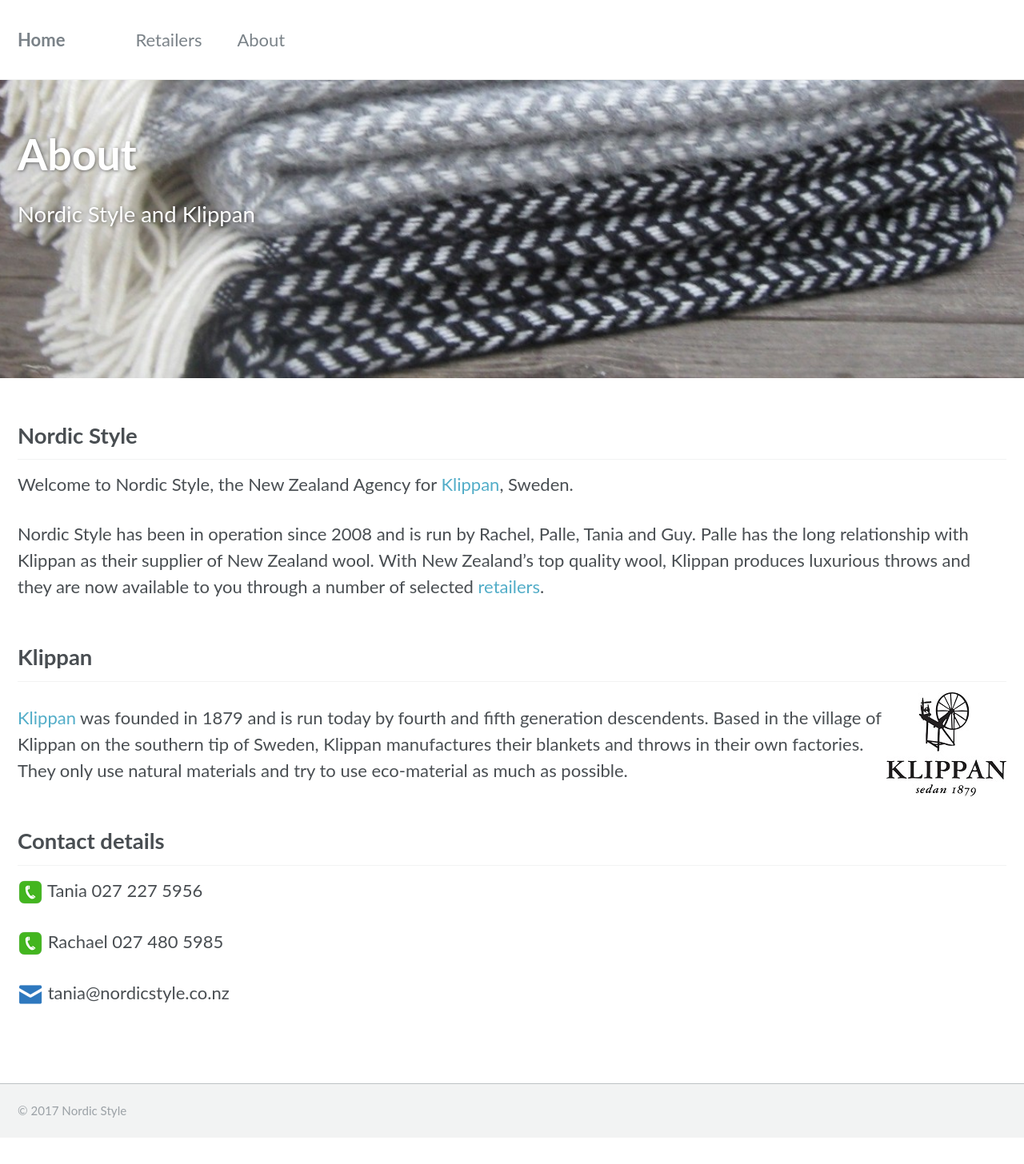
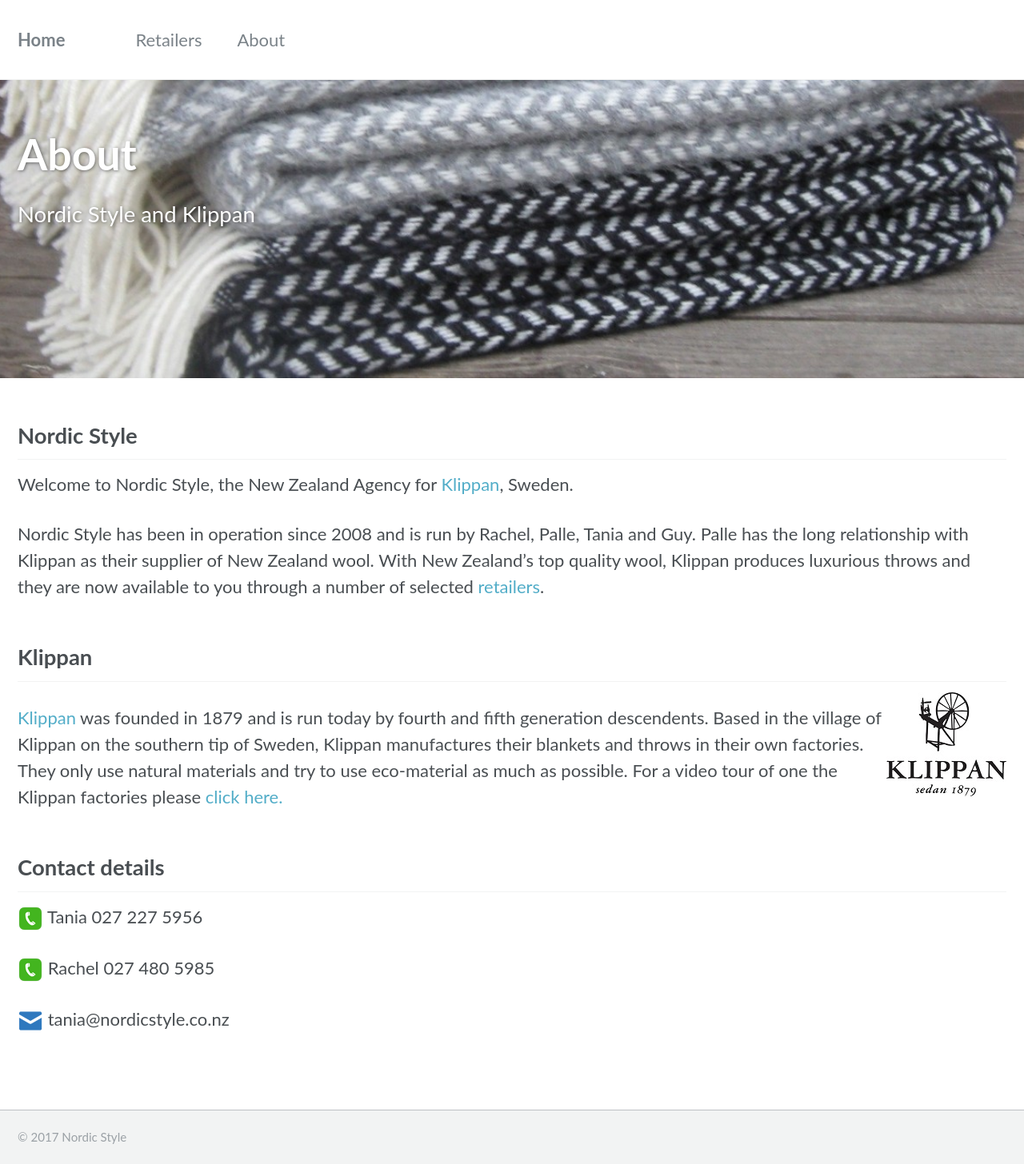
Before and after one commit to nordicstyle/nordicstyle.github.io, a Jekyll site: the page built from _pages/about.md, in a window 1280 px wide. Shown: the whole page at 80% size. Built offline with Jekyll 4.4.1, drawn with Linux system fonts in a browser that asks for light colours; before the commit the page ends 1423 px from its top, so only the background shows below that.

Commit message:
16Oct900

```diff
--- a/_pages/about.md
+++ b/_pages/about.md
@@ -23,12 +23,12 @@
 ## Klippan
 <img style="float:right" src="/assets/images/Klippan_Logo_150.jpg" alt="Klippan Logo" />
 
-[Klippan](https://www.klippanyllefabrik.com) was founded in 1879 and is run today by fourth and fifth generation descendents.  Based in the village of Klippan on the southern tip of Sweden, Klippan manufactures their blankets and throws in their own factories.  They only use natural materials and try to use eco-material as much as possible.
+[Klippan](https://www.klippanyllefabrik.com) was founded in 1879 and is run today by fourth and fifth generation descendents.  Based in the village of Klippan on the southern tip of Sweden, Klippan manufactures their blankets and throws in their own factories.  They only use natural materials and try to use eco-material as much as possible.  For a video tour of one the Klippan factories please [click here.](https://youtu.be/gAk0sy6H2uc)
 
 
 ## Contact details
 ![alt text](/assets/images/phone.png "Contact Phone") Tania  027 227 5956
 
-![alt text](/assets/images/phone.png "Contact Phone") Rachael  027 480 5985
+![alt text](/assets/images/phone.png "Contact Phone") Rachel  027 480 5985
 
 ![alt text](/assets/images/email.png "Contact Email")  tania@nordicstyle.co.nz
```
